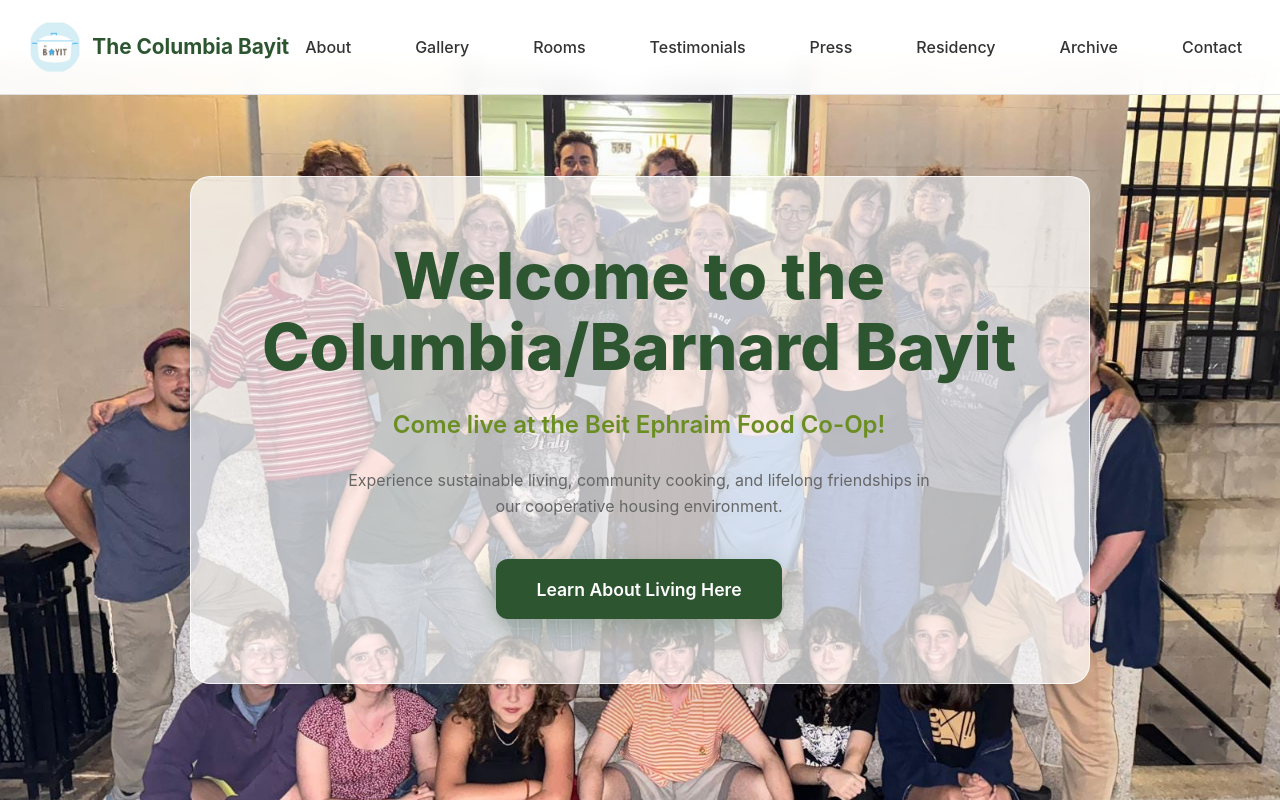
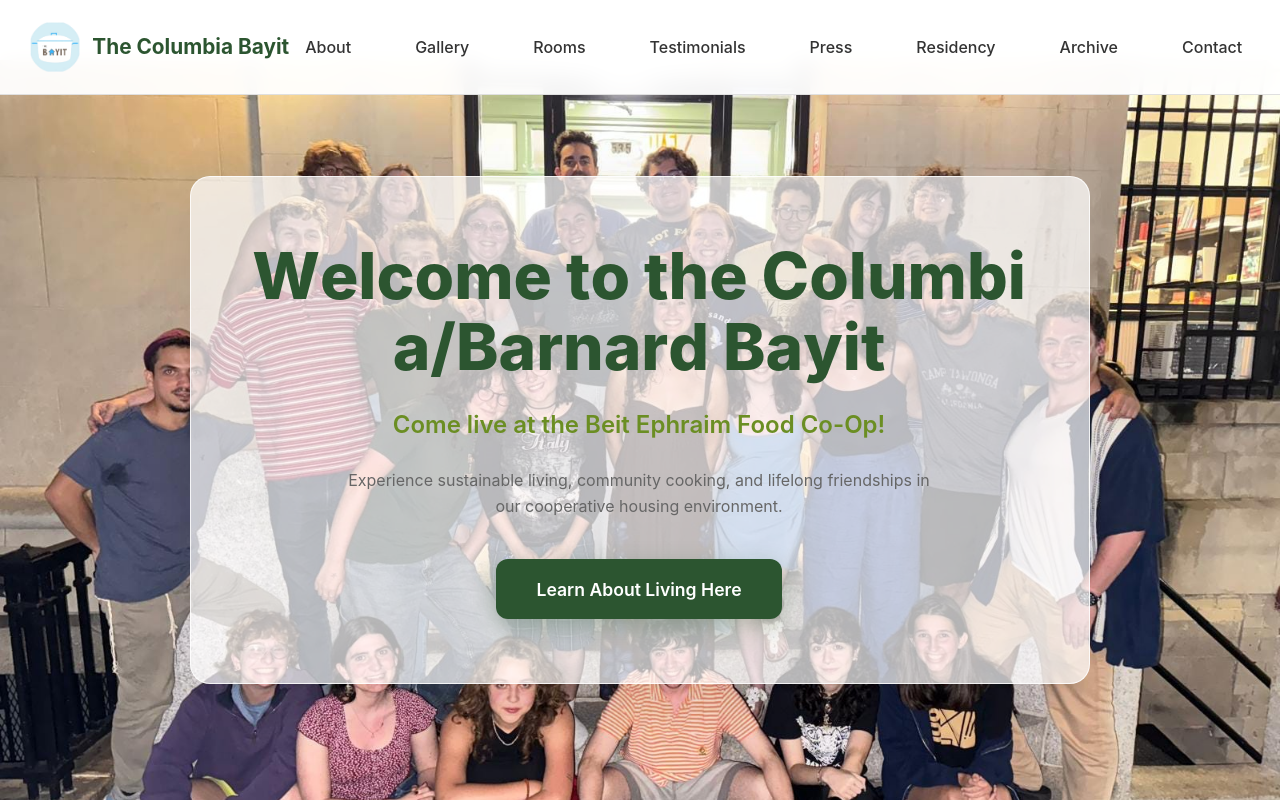
Before and after one commit to rboroda1/beit-ephraim-coop, a React (Vite) app: page / in a window 1280 px wide. Shown: the top 802 px of the page. Built offline with nearby package versions, Linux system fonts and the light colour scheme.

Commit message:
SplitText added back

```diff
--- a/src/components/Hero.jsx
+++ b/src/components/Hero.jsx
@@ -1,7 +1,12 @@
 import './Hero.css'
 import heroImage from '../assets/images/hero/bayit-group-pic.jpeg'
+import SplitText from './SplitText'
 
 function Hero() {
+  const handleAnimationComplete = () => {
+    console.log('All letters have animated!')
+  }
+
   return (
     <section className="hero">
       <div className="hero-background">
@@ -9,7 +14,20 @@
       </div>
       <div className="hero-overlay">
         <div className="hero-content">
-          <h1 className="hero-title">Welcome to the Columbia/Barnard Bayit</h1>
+          <SplitText
+            text="Welcome to the Columbia/Barnard Bayit"
+            className="hero-title"
+            delay={100}
+            duration={0.6}
+            ease="power3.out"
+            splitType="chars"
+            from={{ opacity: 0, y: 40 }}
+            to={{ opacity: 1, y: 0 }}
+            threshold={0.1}
+            rootMargin="-100px"
+            textAlign="center"
+            onLetterAnimationComplete={handleAnimationComplete}
+          />
           <p className="hero-subtitle">
             Come live at the Beit Ephraim Food Co-Op!
           </p>
--- a/src/components/SplitText.jsx
+++ b/src/components/SplitText.jsx
@@ -1,9 +1,5 @@
 import { useEffect, useRef } from 'react'
 import { gsap } from 'gsap'
-import { SplitText as GSAPSplitText } from 'gsap/SplitText'
-
-// Register the plugin
-gsap.registerPlugin(GSAPSplitText)
 
 const SplitText = ({
     text,
@@ -20,29 +16,37 @@
     onLetterAnimationComplete = () => { }
 }) => {
     const textRef = useRef(null)
-    const splitTextRef = useRef(null)
 
     useEffect(() => {
         if (!textRef.current) return
 
-        // Create SplitText instance
-        splitTextRef.current = new GSAPSplitText(textRef.current, { type: splitType })
+        // Split text manually into characters
+        const chars = text.split('').map((char, index) => {
+            const span = document.createElement('span')
+            span.textContent = char === ' ' ? '\u00A0' : char // Use non-breaking space
+            span.style.display = 'inline-block'
+            span.style.opacity = '0'
+            span.style.transform = `translateY(${from.y || 50}px)`
+            return span
+        })
 
-        // Set initial state
-        gsap.set(splitTextRef.current[splitType], from)
+        // Clear and populate container
+        textRef.current.innerHTML = ''
+        chars.forEach(char => textRef.current.appendChild(char))
 
         // Create intersection observer for scroll-triggered animation
         const observer = new IntersectionObserver(
             (entries) => {
                 entries.forEach((entry) => {
                     if (entry.isIntersecting) {
-                        // Animate each character/word/line
-                        gsap.to(splitTextRef.current[splitType], {
-                            ...to,
+                        // Animate each character
+                        gsap.to(chars, {
+                            opacity: to.opacity || 1,
+                            y: to.y || 0,
                             duration,
                             ease,
-                            delay: delay / 1000, // Convert ms to seconds
-                            stagger: 0.05, // Stagger animation between characters
+                            delay: delay / 1000,
+                            stagger: 0.05,
                             onComplete: () => {
                                 onLetterAnimationComplete()
                             }
@@ -65,9 +69,6 @@
 
         // Cleanup
         return () => {
-            if (splitTextRef.current) {
-                splitTextRef.current.revert()
-            }
             observer.disconnect()
         }
     }, [text, delay, duration, ease, splitType, from, to, threshold, rootMargin, onLetterAnimationComplete])
```
